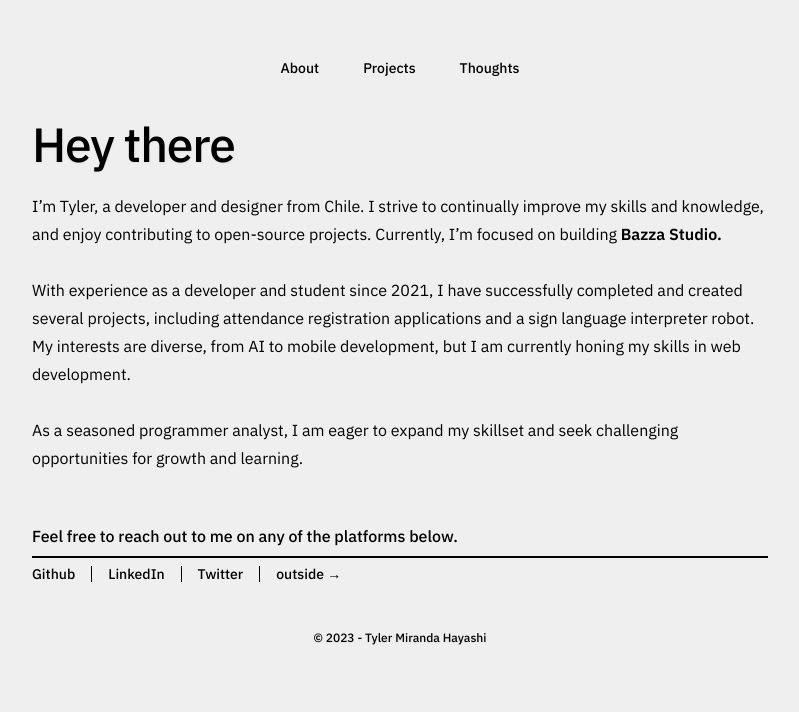
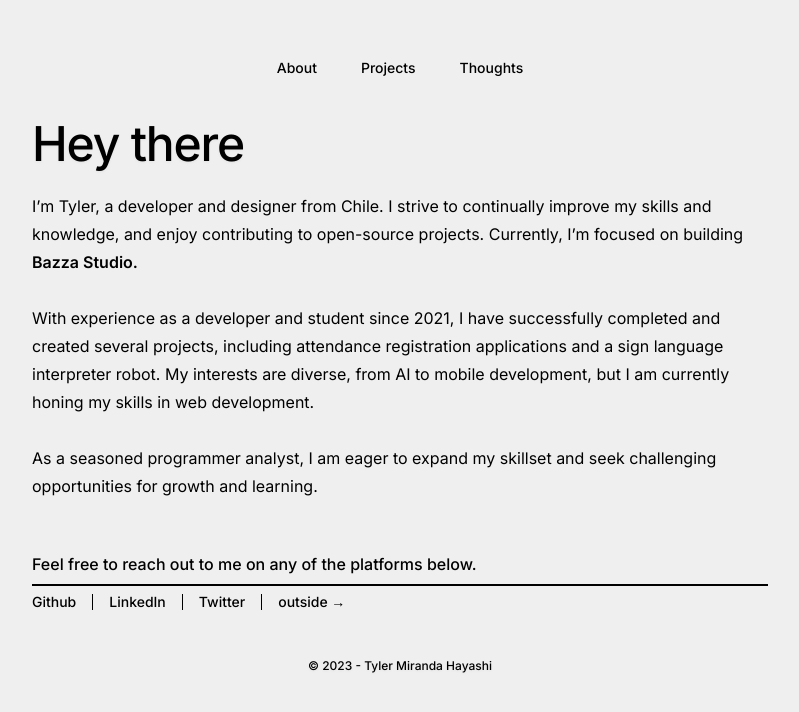
Before and after one commit to Vader-7/vw, a Next.js app: page /about in a window 1280 px wide. Shown: the top 712 px of the page, without its empty margins (240-1039 px from the left). Built offline with nearby package versions, Linux system fonts and the light colour scheme.

Commit message:
fix: framer animation

```diff
--- a/app/layout.tsx
+++ b/app/layout.tsx
@@ -5,14 +5,10 @@ import { Footer } from "@/components/Footer";
 import { NavBar } from "@/components/Navbar";
 import "@/styles/globals.css";
 import { motion } from "framer-motion";
-import { IBM_Plex_Sans } from "next/font/google";
+import { Inter } from "next/font/google";
 import { usePathname } from "next/navigation";
 
-const ibmPlexSans = IBM_Plex_Sans({
-  subsets: ["latin"],
-  weight: ["100", "200", "300", "400", "500", "600", "700"],
-  variable: "--font-ibmSans",
-});
+const inter = Inter({ subsets: ['latin'], variable: "--font-inter" });
 
 const variant = {
   hidden: {
@@ -40,7 +36,7 @@ export default function RootLayout({
   return (
     <html lang="en">
       <body
-        className={`${ibmPlexSans.className}
+        className={`${inter.className}
            min-h-screen min-w-full bg-[#efefef] text-black antialiased dark:bg-[#0e0e0e] dark:text-white`}
       >
         {
@@ -55,10 +51,10 @@ export default function RootLayout({
               </motion.div>
               <motion.div
                 className="py-[2rem]"
-                initial={{ opacity: 0.8 }}
-                animate={{ opacity: 1 }}
-                exit={{ opacity: 0.5 }}
-                transition={{ duration: 0.5, ease: "easeInOut" }}
+                initial={{ opacity: 0, y: 10 }}
+                animate={{ opacity: 1, y: 0 }}
+                exit={{ opacity: 0, y: -10 }}
+                transition={{ duration: 1, ease: "easeInOut", Animation: "spring" }}
                 key={pathname}
               >
                 {children}
--- a/tailwind.config.js
+++ b/tailwind.config.js
@@ -28,7 +28,7 @@ module.exports = {
     },
     extend: {
       fontFamily: {
-        ibm: ['var(--font-ibmSans)', ...fontFamily.sans],
+        inter: ['var(--font-inter)', ...fontFamily.sans],
       },
       transitionDuration: {
         '0': '0ms',
```
